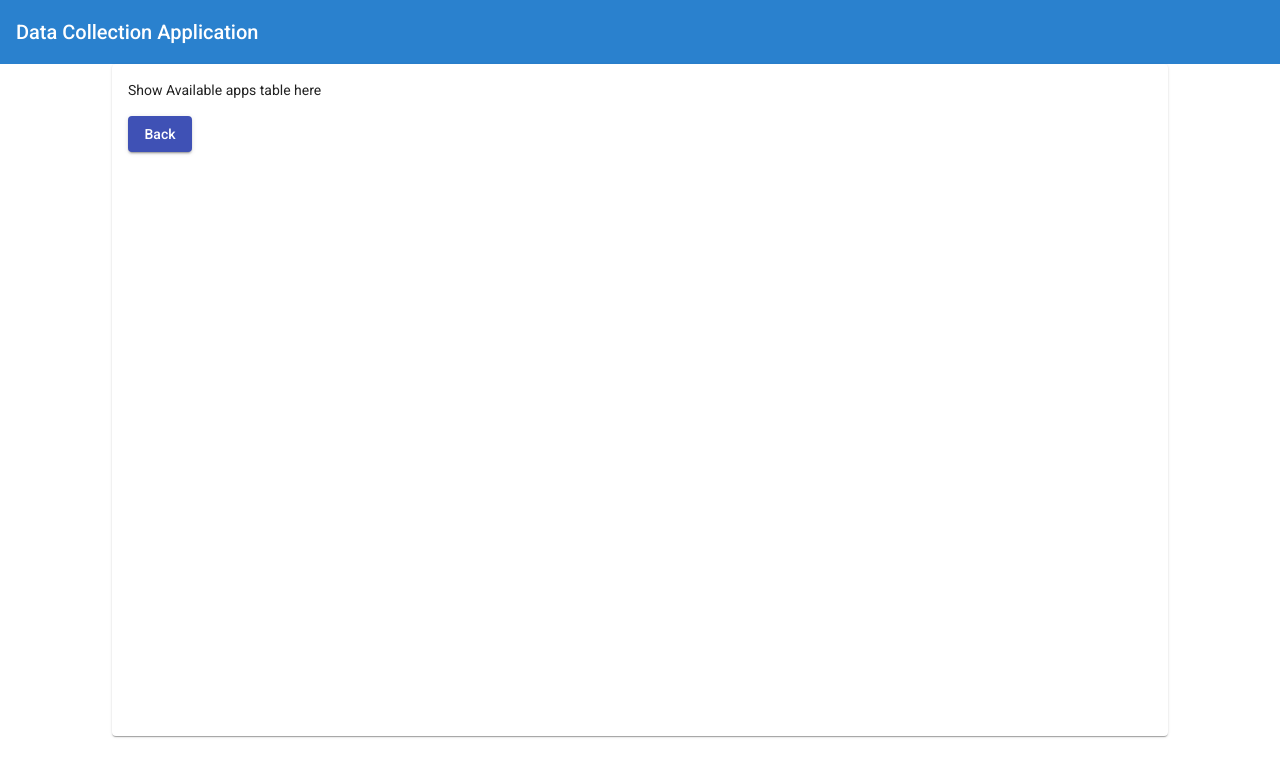
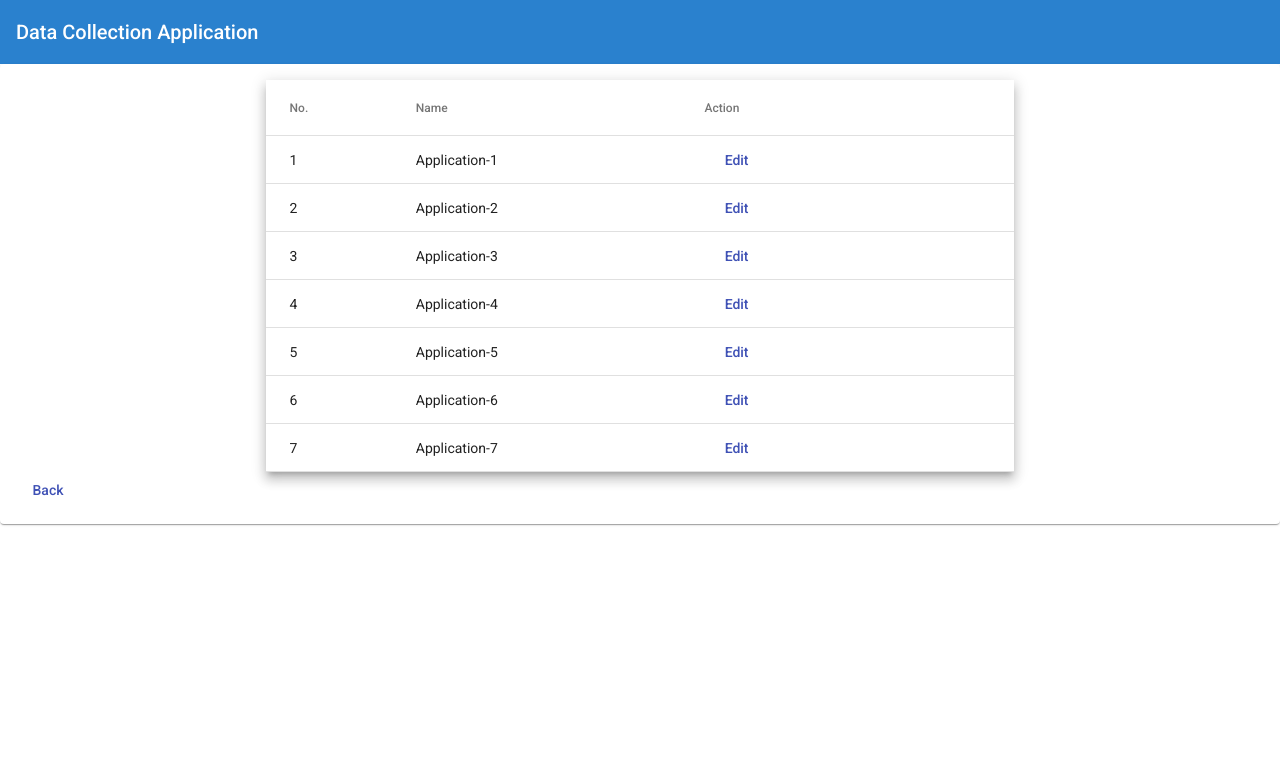
Before and after one commit to ssakthivdsr/app-inventory, an Angular app: page / in a window 1280 px wide. Both pictures are taken after a click on the button "Go". Shown: the top 776 px of the page. Built offline with nearby package versions, Linux system fonts and the light colour scheme.

Commit message:
Created available-application component

```diff
--- a/src/app/app.module.ts
+++ b/src/app/app.module.ts
@@ -21,6 +21,7 @@ import { MatFormFieldModule } from '@angular/material/form-field';
 import { MatExpansionModule } from '@angular/material/expansion';
 import { MatRadioModule } from '@angular/material/radio';
 import { MatSelectModule }  from '@angular/material/select';
+import { MatTableModule } from '@angular/material/table';
 import { AddDeptDetailsComponent } from './component/dept/add-dept-details/add-dept-details.component';
 import { AddApplicationDetailsComponent } from './component/application/add-application-details/add-application-details.component';
 import { DeptComponent } from './component/dept/dept.component';
@@ -70,7 +71,8 @@ import { AvailableApplicationsComponent } from './component/available-applicatio
     MatFormFieldModule,
     MatSelectModule,
     MatRadioModule,
-    MatExpansionModule
+    MatExpansionModule,
+    MatTableModule
   ],
   providers: [],
   bootstrap: [AppComponent]
--- a/src/app/component/available-applications/available-applications.component.css
+++ b/src/app/component/available-applications/available-applications.component.css
@@ -15,9 +15,34 @@
   }
 
   mat-card{
-    width: 80%;
-    height: 80%;
+    width: auto;
+    height: auto;
     margin-left:auto;
     margin-right:auto;
     vertical-align: middle;
   }
+
+  table.center {
+    width: 60%;
+    margin-left:auto;
+    margin-right:auto;
+  }
+
+
+  tr.example-element-row:not(.example-expanded-row):hover {
+    background: whitesmoke;
+  }
+
+  tr.example-element-row:not(.example-expanded-row):active {
+    background: #efefef;
+  }
+
+  .example-element-row td {
+    border-bottom-width: 1;
+  }
+
+  .example-element-symbol {
+    font-weight: bold;
+    font-size: 40px;
+    line-height: normal;
+  }
--- a/src/app/component/available-applications/available-applications.component.html
+++ b/src/app/component/available-applications/available-applications.component.html
@@ -3,10 +3,30 @@
     <h1 class="example-app-name">Data Collection Application</h1>
 </mat-toolbar>
 <mat-card class="example-card" *ngIf="show">
-    <mat-card-content>
-      Show Available apps table here
-    </mat-card-content>
+    <table mat-table [dataSource]="dataSource" class="mat-elevation-z8 center">
+
+        <!-- Position Column -->
+        <ng-container matColumnDef="id">
+          <th mat-header-cell *matHeaderCellDef> No. </th>
+          <td mat-cell *matCellDef="let element"> {{element.id}} </td>
+        </ng-container>
+
+        <!-- Name Column -->
+        <ng-container matColumnDef="name">
+          <th mat-header-cell *matHeaderCellDef> Name </th>
+          <td mat-cell *matCellDef="let element"> {{element.name}} </td>
+        </ng-container>
+
+        <!-- Name Column -->
+        <ng-container matColumnDef="Action">
+            <th mat-header-cell *matHeaderCellDef> Action </th>
+            <td mat-cell *matCellDef="let element"> <button mat-button color="primary">Edit</button> </td>
+          </ng-container>
+
+        <tr mat-header-row *matHeaderRowDef="displayedColumns"></tr>
+        <tr mat-row *matRowDef="let row; columns: displayedColumns;" class="example-element-row"></tr>
+      </table>
     <div class="bp-button-row">
-        <button mat-raised-button color="primary" (click)="back()">Back</button> &nbsp;
+        <button mat-button color="primary" (click)="back()">Back</button> &nbsp;
     </div>
 </mat-card>
--- a/src/app/component/available-applications/available-applications.component.ts
+++ b/src/app/component/available-applications/available-applications.component.ts
@@ -1,5 +1,20 @@
 import { Component, OnInit } from '@angular/core';
 import { Router } from '@angular/router';
+
+export interface Application {
+  id : number;
+  name: string;
+}
+
+const ELEMENT_DATA: Application[] = [
+  {id: 1, name: 'Application-1'},
+  {id: 2, name: 'Application-2'},
+  {id: 3, name: 'Application-3'},
+  {id: 4, name: 'Application-4'},
+  {id: 5, name: 'Application-5'},
+  {id: 6, name: 'Application-6'},
+  {id: 7, name: 'Application-7'}
+];
 
 @Component({
   selector: 'app-available-applications',
@@ -7,6 +22,10 @@ import { Router } from '@angular/router';
   styleUrls: ['./available-applications.component.css']
 })
 export class AvailableApplicationsComponent implements OnInit {
+
+  displayedColumns: string[] = ['id', 'name', 'Action'];
+  dataSource = ELEMENT_DATA;
+
   show : boolean = true;
   constructor(private router: Router) { }
 
--- a/src/app/component/dept/dept.component.ts
+++ b/src/app/component/dept/dept.component.ts
@@ -16,8 +16,5 @@ export class DeptComponent implements OnInit {
   ngOnInit(): void {
   }
 
-  cancel(){
-    this.router.navigate(['/landingPage']);
-  }
 
 }
```
